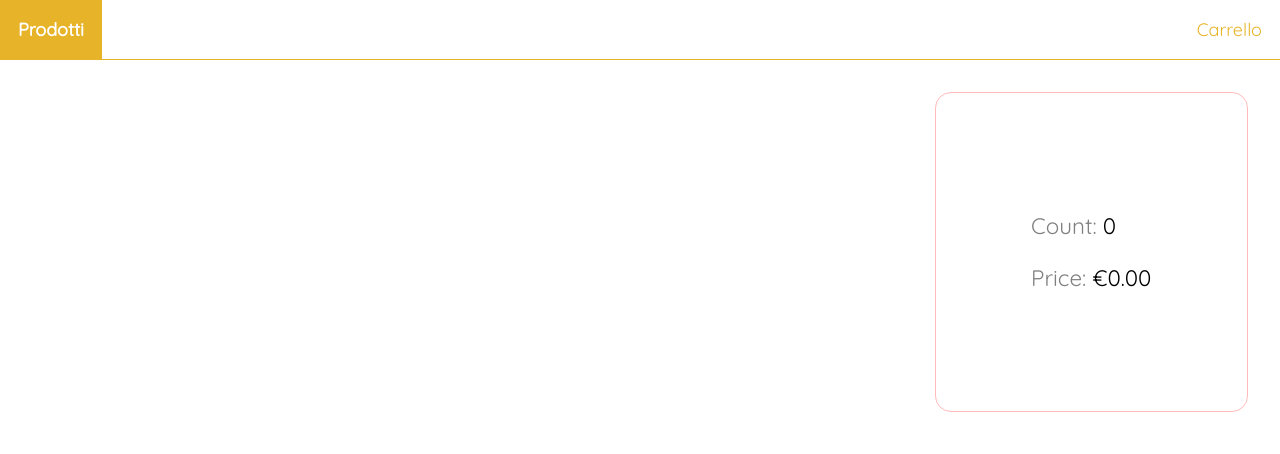
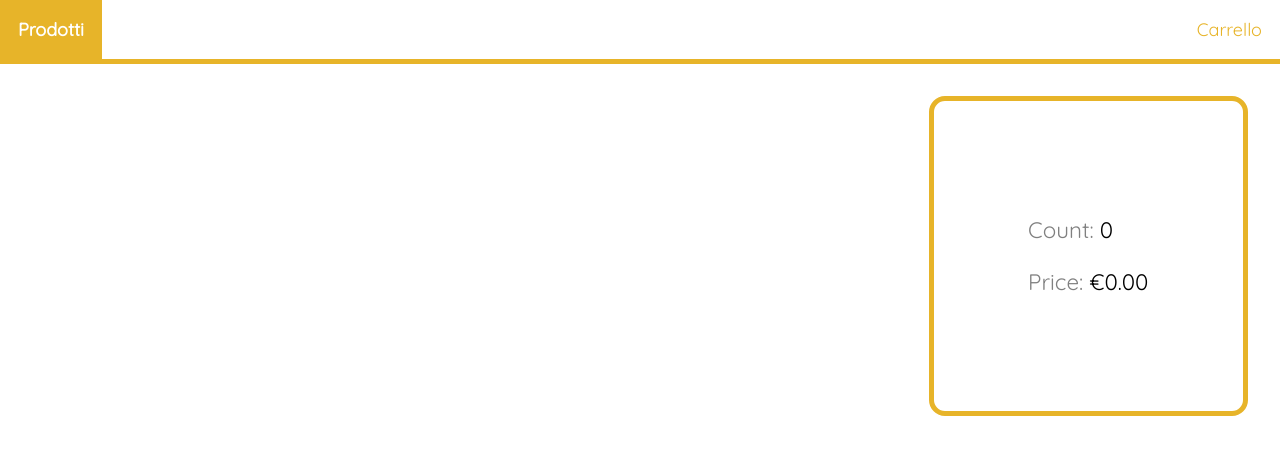
Before and after one commit to Nicholas-Santoro/angular-food, an Angular app: page /cart-page in a window 1280 px wide. Shown: the top 454 px of the page. Built offline with nearby package versions, Linux system fonts and the light colour scheme.

Commit message:
feat: modifica bordi header e check

```diff
--- a/src/app/cart-page/cart-page.component.css
+++ b/src/app/cart-page/cart-page.component.css
@@ -74,7 +74,7 @@ ul .remove-button:hover{
     align-items: center;
     flex: 1 3;
     height: 20rem;
-    border: 1px solid #ffbbbb;
+    border: 5px solid #e7b429;
     border-radius: 1rem;
     padding: .5rem;
     margin: .5rem;
--- a/src/app/header/header.component.css
+++ b/src/app/header/header.component.css
@@ -1,7 +1,7 @@
 header{
     background: white;
     padding: 0;
-    border-bottom: 1px solid #e7b429;
+    border-bottom: 5px solid #e7b429;
 }
 
 a{
```
